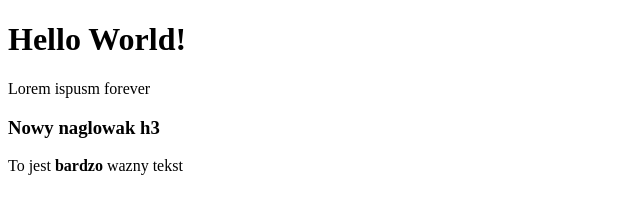
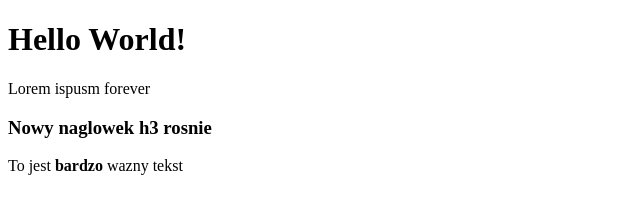
Before and after one commit to kirisiri/learning-git-2, a plain HTML site: page index.html in a window 1280 px wide. Shown: the full height of the page, 0-640 px from the left. Drawn offline with Linux system fonts and the light colour scheme.

Commit message:
Modify h3

```diff
--- a/index.html
+++ b/index.html
@@ -7,7 +7,7 @@
   <body>
   	<h1>Hello World!</h1>
   	<p>Lorem ispusm forever</p>
-    <h3>Nowy naglowak h3</h3>
+    <h3>Nowy naglowek h3 rosnie</h3>
     <p>To jest <b>bardzo</b> wazny tekst</p>
   </body>
 </html>
```
